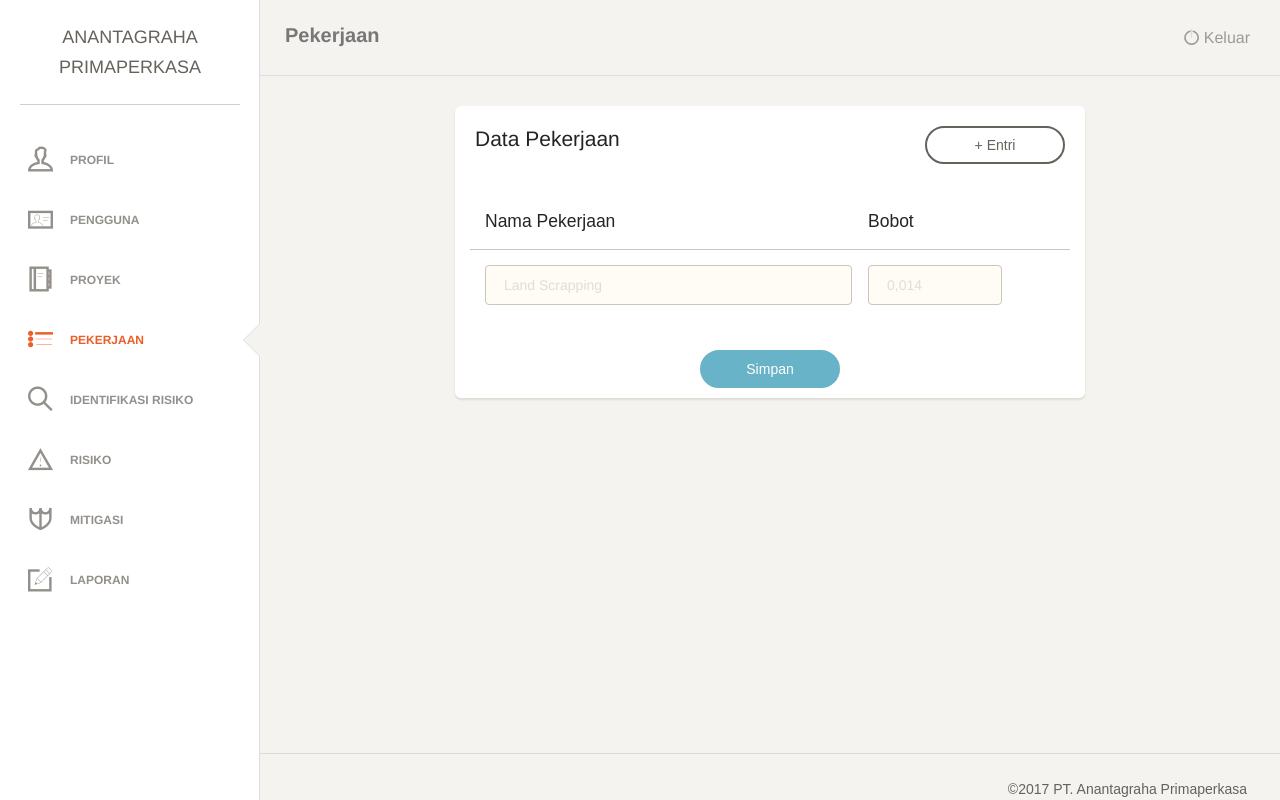
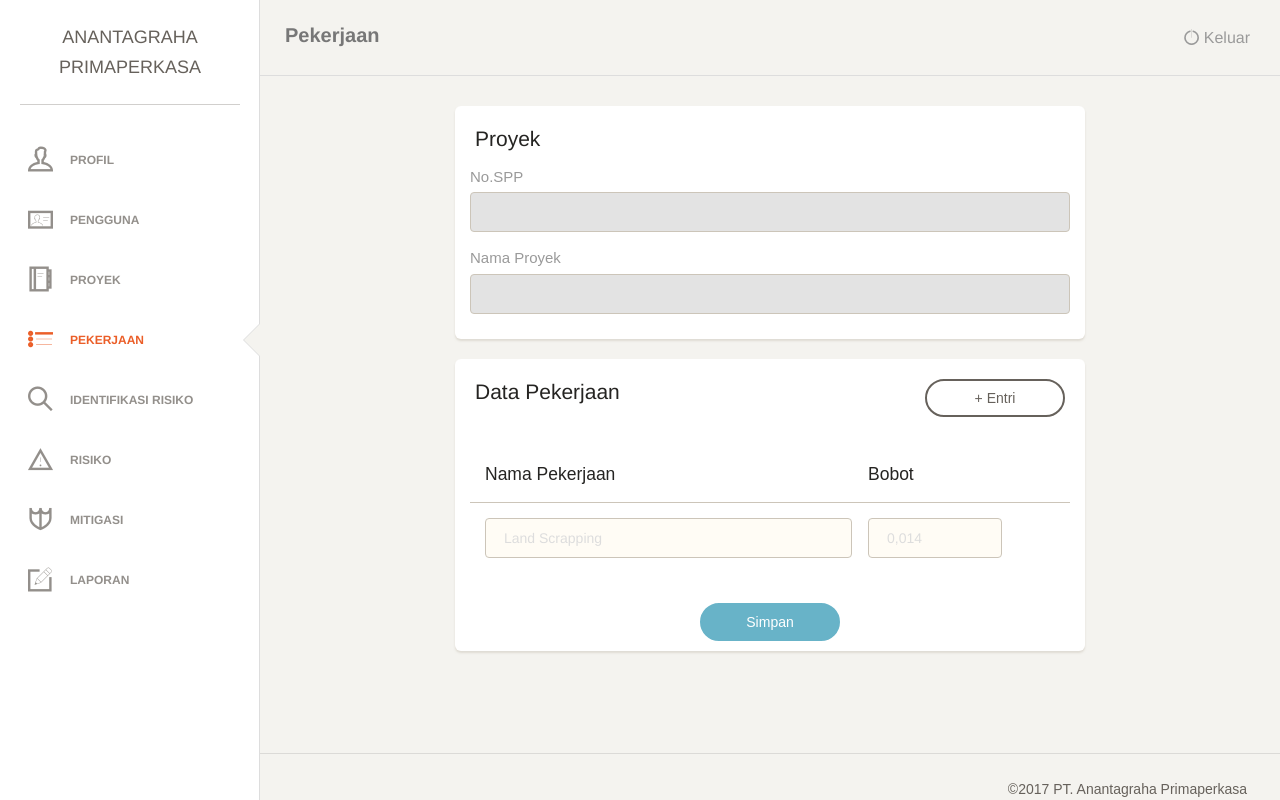
Before and after one commit to michaelian12/agpp, a CodeIgniter app: page /agpp/index.php/pekerjaan/tambah/proyek in a window 1280 px wide. Run offline with CodeIgniter, Linux system fonts and the light colour scheme; data comes from the database, SQL or seed files in the repository; data that the repository does not hold is empty; style sheets or scripts are compiled from the project's sources; some libraries are stand-ins or nearby versions; some web fonts are replaced.

Commit message:
fixing add job
still can't delete well with ajax

```diff
--- a/application/config/routes.php
+++ b/application/config/routes.php
@@ -61,7 +61,7 @@ $route['proyek-lihat/(:any)'] = 'proyek/ubah/$1';
 $route['proyek-hapus/(:any)'] = 'proyek/hapus/$1';
 
 $route['pekerjaan'] = 'pekerjaan';
-$route['pekerjaan-tambah'] = 'pekerjaan/tambah';
+$route['pekerjaan-tambah/(:any)'] = 'pekerjaan/tambah/$1';
 $route['pekerjaan-lihat/(:any)'] = 'pekerjaan/ubah/$1';
 $route['pekerjaan-hapus/(:any)'] = 'pekerjaan/hapus/$1';
 
--- a/application/controllers/Pekerjaan.php
+++ b/application/controllers/Pekerjaan.php
@@ -24,13 +24,13 @@ class Pekerjaan extends CI_Controller {
 		if (count($pekerjaan) > 0) {
 			$table_row = '';
 			foreach ($pekerjaan as $pekerjaan_item) {
-				$table_row .= '<tr><td>'.$pekerjaan_item["nama_pekerjaan"].'</td><td>'.$pekerjaan_item["bobot"].'</td><td><a href="pekerjaan-lihat/'.$pekerjaan_item["id_pekerjaan"].'"><i class="ti-eye"></i></a></td><td><a href="pekerjaan-hapus/'.$pekerjaan_item["id_pekerjaan"].'"><i class="ti-trash"></i></a></td></tr>';
+				$table_row .= '<tr><td>'.$pekerjaan_item["nama_pekerjaan"].'</td><td>'.$pekerjaan_item["bobot"].'</td><td><a href="pekerjaan-lihat/'.$pekerjaan_item["id_pekerjaan"].'"><i class="ti-eye"></i></a></td><td><a href="pekerjaan-hapus/'.$pekerjaan_item["id_pekerjaan"].'" class="btn_remove"><i class="ti-trash"></i></a></td></tr>';
 			}
 			echo json_encode($table_row);
 		}
 	}
 
-	public function tambah()
+	public function tambah($id)
 	{
 		$this->load->helper('form');
 		$this->load->library('form_validation');
@@ -41,7 +41,8 @@ class Pekerjaan extends CI_Controller {
 
 		if ($this->form_validation->run() === FALSE)
 		{
-			$this->load->view('pekerjaan-tambah');
+			$data['proyek_item'] = $this->pekerjaan_model->get_proyek($id);
+			$this->load->view('pekerjaan-tambah', $data);
 		} else {
 			$this->pekerjaan_model->set_pekerjaan();
 			redirect('pekerjaan');
--- a/application/controllers/Pengguna.php
+++ b/application/controllers/Pengguna.php
@@ -42,7 +42,6 @@ class Pengguna extends CI_Controller {
 		$this->load->library('form_validation');
 
 		$this->form_validation->set_rules('email', 'Email', 'required');
-		$this->form_validation->set_rules('kata_sandi', 'Kata Sandi', 'required');
 		$this->form_validation->set_rules('nama_pengguna', 'Nama Lengkap', 'required');
 
 
--- a/application/models/Pekerjaan_model.php
+++ b/application/models/Pekerjaan_model.php
@@ -6,10 +6,15 @@ class Pekerjaan_model extends CI_Model {
 		$this->load->database();
 	}
 
-	public function get_proyek()
+	public function get_proyek($id = FALSE)
 	{
-		$query = $this->db->get('proyek');
-		return $query->result_array();
+		if ($id === FALSE) {
+			$query = $this->db->get('proyek');
+			return $query->result_array();
+		} else {
+			$query = $this->db->get_where('proyek', array('id_proyek' => $id));
+			return $query->row_array();
+		}
 	}
 
 	public function get_pekerjaan_query($id)
@@ -28,12 +33,13 @@ class Pekerjaan_model extends CI_Model {
 	{
 		$nama_pekerjaan = $this->input->post('nama_pekerjaan');
 		$bobot = $this->input->post('bobot');
+		$id_proyek = $this->input->post('id_proyek');
 
 		for ($i = 0; $i < count($this->input->post('nama_pekerjaan')); $i++) {
 			$data =  array(
 				'nama_pekerjaan' => $nama_pekerjaan[$i],
 				'bobot' => $bobot[$i],
-				'id_proyek' => '3'
+				'id_proyek' => $id_proyek
 			);
 			$this->db->insert('pekerjaan', $data);
 		}
--- a/application/views/pekerjaan-tambah.php
+++ b/application/views/pekerjaan-tambah.php
@@ -53,49 +53,49 @@
 
             <ul class="nav">
                 <li>
-                    <a href="profil">
+                    <a href="../profil">
                         <i class="ti-user"></i>
                         <p>Profil</p>
                     </a>
                 </li>
                 <li>
-                    <a href="pengguna">
+                    <a href="../pengguna">
                         <i class="ti-id-badge"></i>
                         <p>Pengguna</p>
                     </a>
                 </li>
                 <li>
-                    <a href="proyek">
+                    <a href="../proyek">
                         <i class="ti-agenda"></i>
                         <p>Proyek</p>
                     </a>
                 </li>
                 <li class="active">
-                    <a href="pekerjaan">
+                    <a href="../pekerjaan">
                         <i class="ti-list"></i>
                         <p>Pekerjaan</p>
                     </a>
                 </li>
                 <li>
-                    <a href="identifikasi-risiko">
+                    <a href="../identifikasi-risiko">
                         <i class="ti-search"></i>
                         <p>Identifikasi Risiko</p>
                     </a>
                 </li>
                 <li>
-                    <a href="risiko">
+                    <a href="../risiko">
                         <i class="ti-alert"></i>
                         <p>Risiko</p>
                     </a>
                 </li>
                 <li>
-                    <a href="mitigasi">
+                    <a href="../mitigasi">
                         <i class="ti-shield"></i>
                         <p>Mitigasi</p>
                     </a>
                 </li>
                 <li>
-                    <a href="laporan">
+                    <a href="../laporan">
                         <i class="ti-pencil-alt"></i>
                         <p>Laporan</p>
                     </a>
@@ -137,6 +137,37 @@
                     <div class="col-md-8">
                         <div class="card">
                             <div class="header">
+                                <h4 class="title">Proyek</h4>
+                            </div>
+                            <div class="content">
+                                <div class="row">
+                                    <div class="col-md-12">
+                                        <div class="form-group">
+                                            <label>No.SPP</label>
+                                            <input type="text" name="nama_proyek" class="form-control border-input" value="<?php echo $proyek_item['no_spp']; ?>" readonly>
+                                        </div>
+                                    </div>
+                                </div>
+
+                                <div class="row">
+                                    <div class="col-md-12">
+                                        <div class="form-group">
+                                            <label>Nama Proyek</label>
+                                            <input type="text" name="nama_proyek" class="form-control border-input" value="<?php echo $proyek_item['nama_proyek']; ?>" readonly>
+                                        </div>
+                                    </div>
+                                </div>
+                            </div>
+                        </div>
+                    </div>
+                </div>
+
+                <div class="row">
+                    <div class="col-md-2">
+                    </div>
+                    <div class="col-md-8">
+                        <div class="card">
+                            <div class="header">
                                 <div class="row">
                                     <div class="col-md-9">
                                         <h4 class="title">Data Pekerjaan</h4>
@@ -147,8 +178,9 @@
                                 </div>
                             </div>
                             <div class="content">
-                                <?php echo form_open('pekerjaan-tambah'); ?>
+                                <?php echo form_open('pekerjaan-tambah/'.$proyek_item['id_proyek']); ?>
                                 <form name="tambah_pekerjaan" id="tambah_pekerjaan">
+                                    <input type='hidden' name='id_proyek' value='<?php echo $proyek_item['id_proyek']; ?>'/>
                                     <div class="content table-responsive table-full-width">
                                         <table class="table table-striped" id="dynamic_field">
                                             <col width="65%">
@@ -161,7 +193,7 @@
                                             <tbody>
                                                 <tr>
                                                     <td><input type="text" name="nama_pekerjaan[]" class="form-control border-input" placeholder="Land Scrapping" required></td>
-                                                    <td><input type="number" name="bobot[]" step="0.001" class="form-control border-input" placeholder="0,014" required></td>
+                                                    <td><input type="number" name="bobot[]" step="0.001" min="0" max="1" class="form-control border-input" placeholder="0,014" required></td>
                                                     <td></td>
                                                 </tr>
                                             </tbody>
@@ -205,7 +237,7 @@
             var i = 1;
             $('#tambah_entri').click(function(){
                 i++;
-                $('#dynamic_field').append('<tr id="row'+i+'"><td><input type="text" name="nama_pekerjaan[]" class="form-control border-input" placeholder="Land Scrapping" required></td><td><input type="number" name="bobot[]" step="0.001" class="form-control border-input" placeholder="0,014" required></td><td><a type="button" id="'+i+'" class="btn_remove"><i class="ti-trash"></i></a></td></tr>');
+                $('#dynamic_field').append('<tr id="row'+i+'"><td><input type="text" name="nama_pekerjaan[]" class="form-control border-input" placeholder="Land Scrapping" required></td><td><input type="number" name="bobot[]" step="0.001" min="0" max="1" class="form-control border-input" placeholder="0,014" required></td><td><a type="button" id="'+i+'" class="btn_remove"><i class="ti-trash"></i></a></td></tr>');
             });
 
             $(document).on('click', '.btn_remove', function(){
--- a/application/views/pengguna-lihat.php
+++ b/application/views/pengguna-lihat.php
@@ -156,7 +156,7 @@
                                         <div class="col-md-12">
                                             <div class="form-group">
                                                 <label>Nama Lengkap</label>
-                                                <input type="text" pattern="[A-Za-z]" name="nama_pengguna" class="form-control border-input" placeholder="Michael Agustian" value="<?php echo $pengguna_item['nama_pengguna']; ?>" required>
+                                                <input type="text" pattern="[A-Za-z]{1,}" name="nama_pengguna" class="form-control border-input" placeholder="Michael Agustian" value="<?php echo $pengguna_item['nama_pengguna']; ?>" required>
                                             </div>
                                         </div>
                                     </div>
--- a/application/views/pengguna-tambah.php
+++ b/application/views/pengguna-tambah.php
@@ -162,7 +162,7 @@
                                         <div class="col-md-12">
                                             <div class="form-group">
                                                 <label>Nama Lengkap</label>
-                                                <input type="text" pattern="[A-Za-z]" name="nama_pengguna" class="form-control border-input" placeholder="Michael Agustian" required>
+                                                <input type="text" pattern="[A-Za-z]{1,}" name="nama_pengguna" class="form-control border-input" placeholder="Michael Agustian" required>
                                             </div>
                                         </div>
                                     </div>
```
Also changed, not shown: application/views/pekerjaan-lihat.php (+8 -8 lines), application/views/pekerjaan.php (+28 -1 lines).
